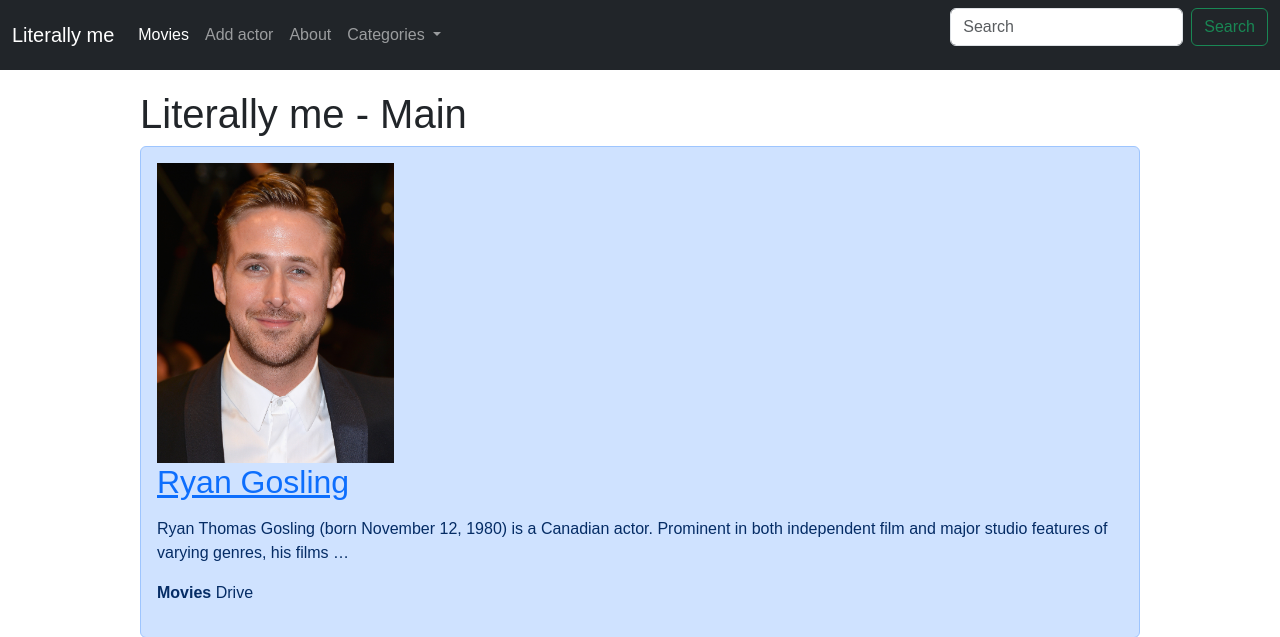
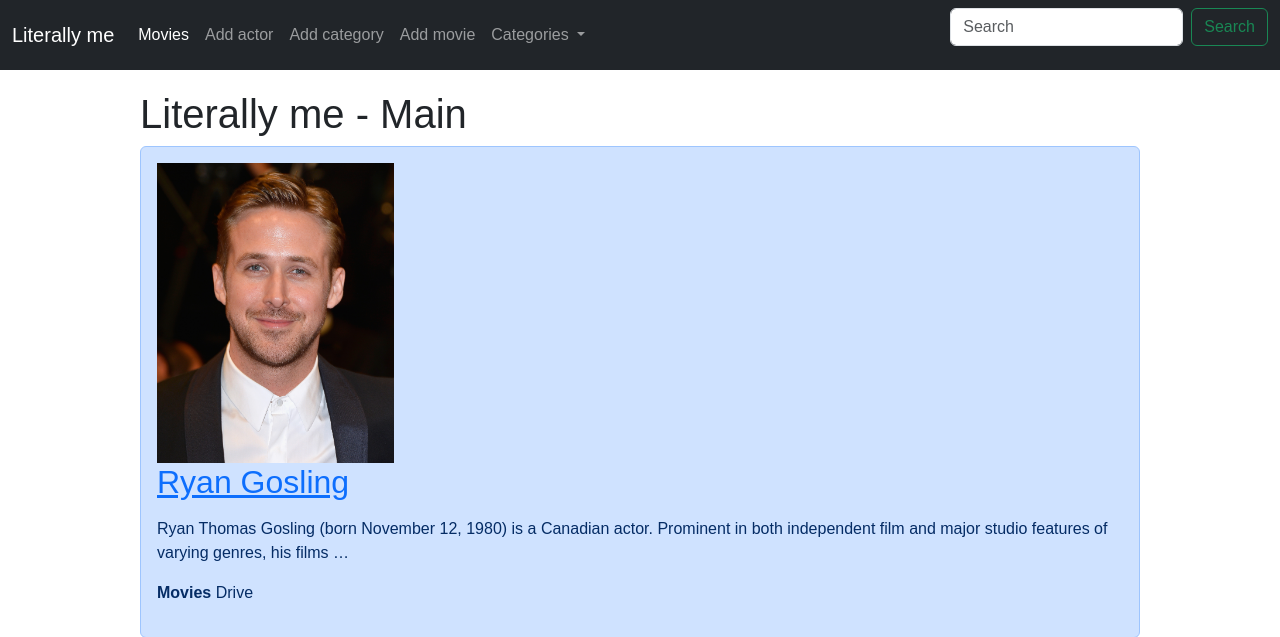
Before and after one commit to Kragline/LiterallyMe, a Django app: page / in a window 1280 px wide. Shown: the top 637 px of the page. Run offline with Django 4.2, Linux system fonts and the light colour scheme; data comes from the database, SQL or seed files in the repository; both versions use the stored data as it was after the commit.

Commit message:
forms for models

```diff
--- /dev/null
+++ b/literallyme/mainapp/forms.py
@@ -0,0 +1,61 @@
+from django import forms
+from .models import *
+
+
+name_attrs = {'type': 'text','class': 'form-control', 'placeholder': 'Actor name'}
+bio_attrs = {'type': 'text','class': 'form-control', 'cols': 70, 'placeholder': 'Actor bio'}
+slug_attrs = {'type': 'text','class': 'form-control', 'placeholder': 'Slug for URL'}
+photo_attrs = {'type': 'file','class': 'form-control'}
+
+title_attrs = {'type': 'text','class': 'form-control', 'placeholder': 'Movie title'}
+plot_attrs = {'type': 'text','class': 'form-control', 'cols': 70, 'placeholder': 'Actor bio'}
+release_date_attrs = {'type': 'text','class': 'form-control', 'placeholder': 'Release date'}
+poster_attrs = {'type': 'file','class': 'form-control'}
+select_attrs = {'class': 'form-select'}
+
+category_name_attrs = {'type': 'text','class': 'form-control', 'placeholder': 'Category name'}
+
+
+class AddActorForm(forms.ModelForm):
+    class Meta:
+        model = Actor
+        fields = ['name', 'bio', 'photo', 'slug']
+
+        widgets = {
+            'name': forms.TextInput(attrs=name_attrs),
+            'bio': forms.Textarea(attrs=bio_attrs),
+            'slug': forms.TextInput(attrs=slug_attrs),
+            'photo': forms.FileInput(attrs=photo_attrs),
+        }
+
+
+class AddMovieForm(forms.ModelForm):
+    def __init__(self, *args, **kwargs):
+        super().__init__(*args, **kwargs)
+        self.fields['actors'].empty_label = 'Choose actors'
+        self.fields['category'].empty_label = 'Choose category'
+
+    class Meta:
+        model = Movie
+        fields = ['title', 'plot', 'release_date', 'poster', 'actors', 'category', 'slug']
+
+        widgets = {
+            'title': forms.TextInput(attrs=title_attrs),
+            'plot': forms.Textarea(attrs=plot_attrs),
+            'release_date': forms.TextInput(attrs=release_date_attrs),
+            'poster': forms.FileInput(attrs=poster_attrs),
+            'slug': forms.TextInput(attrs=slug_attrs),
+            'actors': forms.SelectMultiple(attrs=select_attrs),
+            'category': forms.Select(attrs=select_attrs)
+        }
+
+
+class AddCategoryForm(forms.ModelForm):
+    class Meta:
+        model = Category
+        fields = ['name', 'slug']
+
+        widgets = {
+            'name': forms.TextInput(attrs=category_name_attrs),
+            'slug': forms.TextInput(attrs=slug_attrs)
+        }
--- a/literallyme/mainapp/models.py
+++ b/literallyme/mainapp/models.py
@@ -15,7 +15,7 @@ class Actor(models.Model):
         return self.name
 
     def get_absolute_url(self):
-        return reverse('actor', kwargs={'actor_slug': self.slug})
+        return reverse('about_actor', kwargs={'actor_slug': self.slug})
 
     class Meta:
         verbose_name = 'Actors (they are literally me)'
@@ -55,7 +55,7 @@ class Movie(models.Model):
         return self.title
 
     def get_absolute_url(self):
-        return reverse('movie_details', kwargs={'movie_slug': self.slug})
+        return reverse('about_movie', kwargs={'movie_slug': self.slug})
 
     class Meta:
         verbose_name = 'Movies (literally me)'
--- a/literallyme/mainapp/templates/mainapp/base.html
+++ b/literallyme/mainapp/templates/mainapp/base.html
@@ -28,7 +28,10 @@
                                     <a class="nav-link" aria-current="page" href="{% url 'add_actor' %}">Add actor</a>
                                 </li>
                                 <li class="nav-item">
-                                    <a class="nav-link" aria-current="page" href="{% url 'about' %}">About</a>
+                                    <a class="nav-link" aria-current="page" href="{% url 'add_category' %}">Add category</a>
+                                </li>
+                                <li class="nav-item">
+                                    <a class="nav-link" aria-current="page" href="{% url 'add_movie' %}">Add movie</a>
                                 </li>
                                 <li class="nav-item dropdown">
                                      <a class="nav-link dropdown-toggle" href="#" role="button" data-bs-toggle="dropdown" aria-expanded="false">
--- a/literallyme/mainapp/urls.py
+++ b/literallyme/mainapp/urls.py
@@ -3,12 +3,12 @@ from .views import *
 
 
 urlpatterns = [
-    path('', index, name='home'),
-    path('about/', about, name='about'),
-    path('addactor/', add_actor, name='add_actor'),
-    path('login/', login, name='login'),
-    path('post/<slug:actor_slug>/', about_actor, name='actor'),
-    path('movies/', movies, name='movies'),
-    path('movies/<slug:movie_slug>/', about_movie, name='movie_details'),
-    path('movies/categories/<slug:category_slug>/', show_category, name='category')
+    path('', actors_list, name='home'),
+    path('add_actor/', add_actor, name='add_actor'),
+    path('actor/<slug:actor_slug>/', about_actor, name='about_actor'),
+    path('movies/', movies_list, name='movies'),
+    path('add_movie', add_movie, name='add_movie'),
+    path('movies/<slug:movie_slug>/', about_movie, name='about_movie'),
+    path('movies/categories/<slug:category_slug>/', show_category, name='category'),
+    path('add_category', add_category, name='add_category')
 ]
--- a/literallyme/mainapp/views.py
+++ b/literallyme/mainapp/views.py
@@ -1,9 +1,11 @@
 from django.http import HttpResponse, HttpResponseNotFound, Http404
 from django.shortcuts import render, redirect, get_object_or_404
+
 from .models import *
+from .forms import *
 
 
-def index(request):
+def actors_list(request):
     actors = Actor.objects.all()
 
     context = {
@@ -11,22 +13,7 @@ def index(request):
         'title': 'Literally me - Main'
     }
 
-    return render(request, 'mainapp/index.html', context=context)
-
-
-def add_actor(request):
-    return HttpResponse('<h1>Add actor page</h1>')
-
-
-def login(request):
-    return HttpResponse('<h1>Login page</h1>')
-
-def about(request):
-    context = {
-        'title': 'Literally me - About'
-    }
-
-    return render(request, 'mainapp/about.html', context=context)
+    return render(request, 'mainapp/actor/actors_list.html', context=context)
 
 
 def about_actor(request, actor_slug):
@@ -36,17 +23,33 @@ def about_actor(request, actor_slug):
         'title': 'About ' + actor.name
     }
 
-    return render(request, 'mainapp/about_actor.html', context=context)
+    return render(request, 'mainapp/actor/about_actor.html', context=context)
 
 
-def movies(request):
+def add_actor(request):
+    if request.POST:
+        form = AddActorForm(request.POST, request.FILES)
+        if form.is_valid():
+            form.save()
+            return redirect('home')
+    else:
+        form = AddActorForm()
+
+    context = {
+        'form': form,
+        'title': 'Add actor'
+    }
+    return render(request, 'mainapp/actor/add_actor.html', context)
+
+
+def movies_list(request):
     movies = Movie.objects.all()
     context = {
         'movies': movies,
         'title': 'Literalle me movies'
     }
 
-    return render(request, 'mainapp/movies.html', context=context)
+    return render(request, 'mainapp/movie/movies_list.html', context=context)
 
 
 def about_movie(request, movie_slug):
@@ -56,7 +59,24 @@ def about_movie(request, movie_slug):
         'title': 'About ' + movie.title
     }
 
-    return render(request, 'mainapp/about_movie.html', context=context)
+    return render(request, 'mainapp/movie/about_movie.html', context=context)
+
+
+def add_movie(request):
+    if request.POST:
+        form = AddMovieForm(request.POST, request.FILES)
+        if form.is_valid():
+            form.save()
+            return redirect('home')
+    else:
+        form = AddMovieForm()
+
+    context = {
+        'form': form,
+        'title': 'Add movie'
+    }
+
+    return render(request, 'mainapp/movie/add_movie.html', context=context)
 
 
 def show_category(request, category_slug):
@@ -70,7 +90,25 @@ def show_category(request, category_slug):
         'title': 'About ' + category_slug.capitalize()
     }
 
-    return render(request, 'mainapp/show_category.html', context=context)
+    return render(request, 'mainapp/category/show_category.html', context=context)
+
+
+def add_category(request):
+    if request.POST:
+        form = AddCategoryForm(request.POST, request.FILES)
+        if form.is_valid():
+            form.save()
+            return redirect('home')
+    else:
+        form = AddCategoryForm()
+
+    context = {
+        'form': form,
+        'title': 'Add category'
+    }
+
+    return render(request, 'mainapp/category/add_category.html', context=context)
+
 
 # works only if DEBUG in settings.py is False
 # and ALLOWED_HOSTS is ['127.0.0.1'] for example
```
Also changed, not shown: literallyme/mainapp/templates/mainapp/about.html (deleted, +0 -9 lines), literallyme/mainapp/templates/mainapp/actor/add_actor.html (added, +28 -0 lines), literallyme/mainapp/templates/mainapp/category/add_category.html (added, +28 -0 lines), literallyme/mainapp/templates/mainapp/movie/add_movie.html (added, +28 -0 lines), literallyme/db.sqlite3, literallyme/mainapp/templates/mainapp/actor/about_actor.html (renamed from literallyme/mainapp/templates/mainapp/about_actor.html), literallyme/mainapp/templates/mainapp/actor/actors_list.html (renamed from literallyme/mainapp/templates/mainapp/index.html), literallyme/mainapp/templates/mainapp/category/show_category.html (renamed from literallyme/mainapp/templates/mainapp/show_category.html), literallyme/mainapp/templates/mainapp/movie/about_movie.html (renamed from literallyme/mainapp/templates/mainapp/about_movie.html), literallyme/mainapp/templates/mainapp/movie/movies_list.html (renamed from literallyme/mainapp/templates/mainapp/movies.html), literallyme/media/photos/07/08/2023/jonathan_banks.jpg (added).
